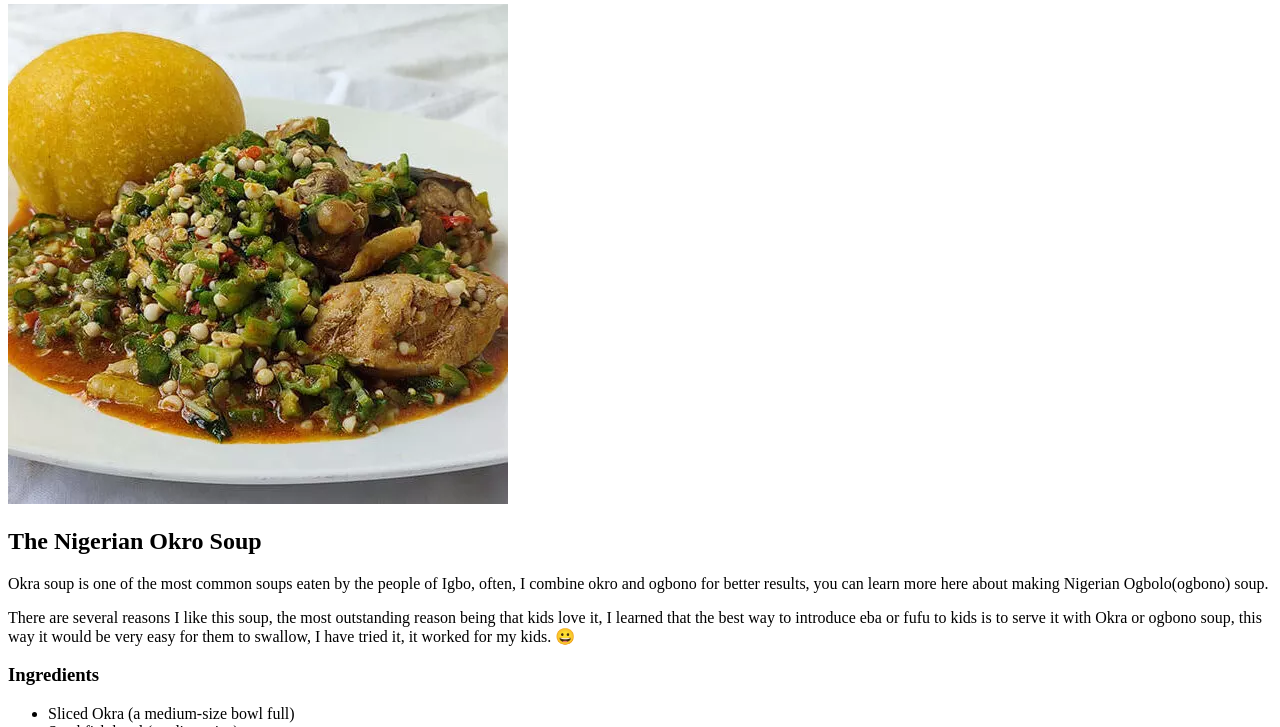
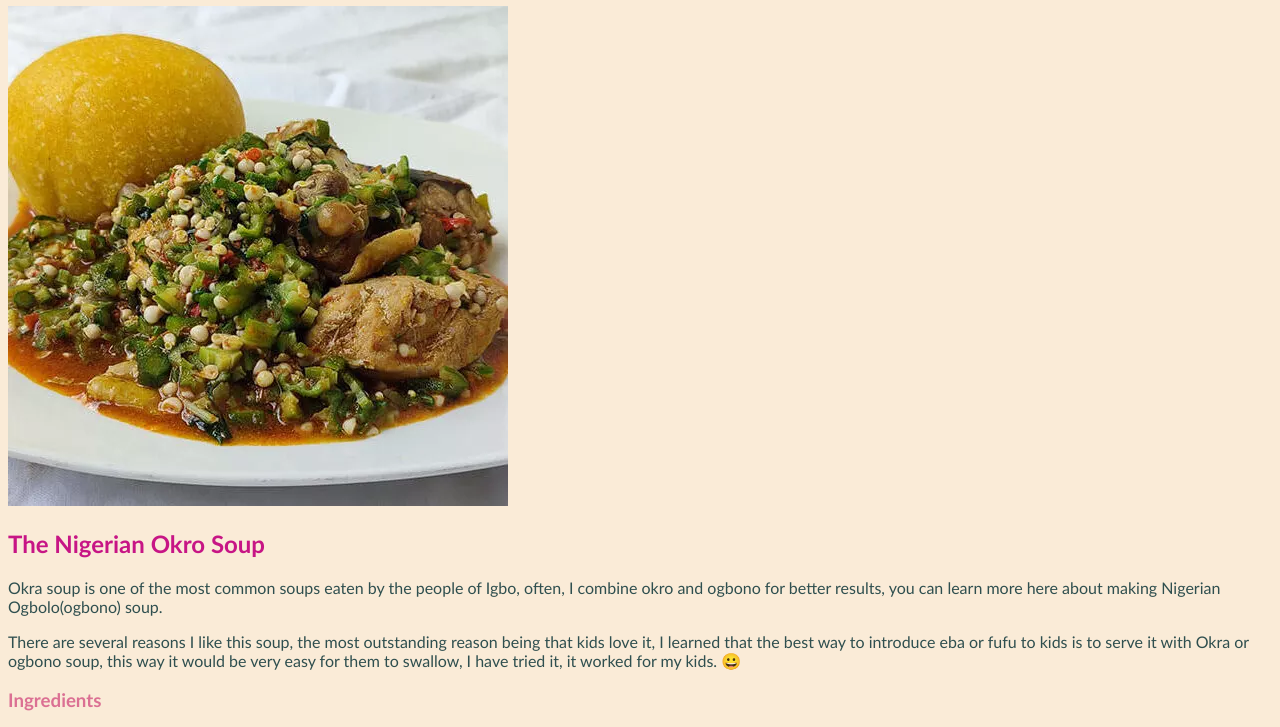
Before and after one commit to JCTNIG/odin-recipes, a plain HTML site: page recipes/okro.html in a window 1280 px wide. Shown: the part 76-803 px from the top of the page. Drawn offline with Linux system fonts and the light colour scheme.

Commit message:
Link style.css to all .html files

```diff
--- a/recipes/okro.html
+++ b/recipes/okro.html
@@ -5,6 +5,7 @@
   <meta http-equiv="X-UA-Compatible" content="IE=edge">
   <meta name="viewport" content="width=device-width, initial-scale=1.0">
   <title>Document</title>
+  <link rel="stylesheet" href="../style.css"/>
 </head>
 <body>
   <h1>Okro Soup</h1>
```
Also changed, not shown: index.html (+1 -0 lines), recipes/egusi.html (+1 -1 lines), recipes/veg-soup.html (+1 -0 lines).
